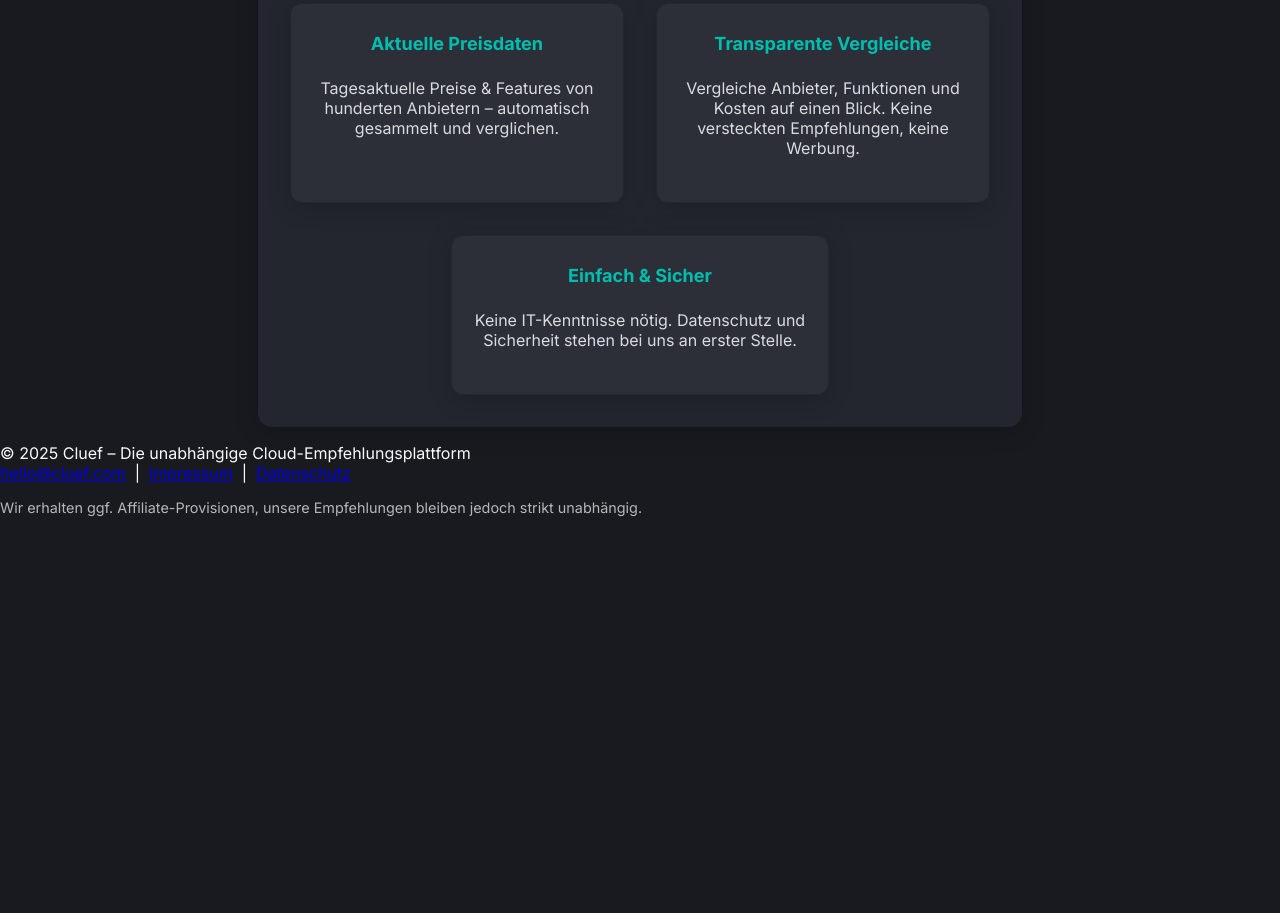
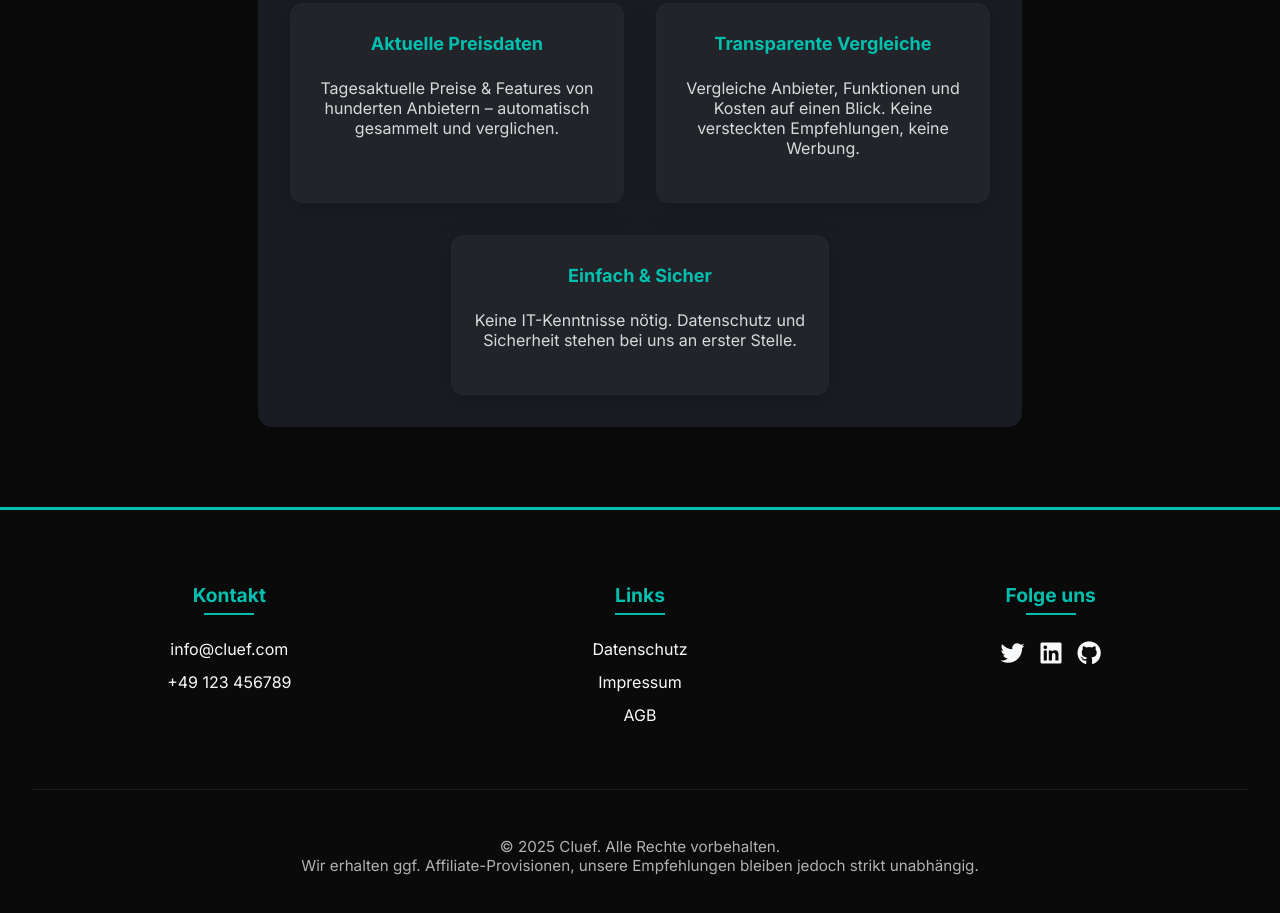
Before and after one commit to cluef/cluef-website, a website: page index.html in a window 1280 px wide. Shown: the part 1697-2610 px from the top of the page. Before the commit the page ends 2227 px from the top, so only its background shows below. Drawn offline with Linux system fonts and the light colour scheme; a script that the page names is missing.

Commit message:
Alle Änderungen für neues Deployment von cluef.com

```diff
--- a/index.html
+++ b/index.html
@@ -5,21 +5,25 @@
   <meta name="viewport" content="width=device-width, initial-scale=1.0">
   <title>Cluef – Cloud-Empfehlungsplattform</title>
   <link href="https://fonts.googleapis.com/css?family=Inter:400,700&display=swap" rel="stylesheet">
+  <link rel="stylesheet" href="https://cdnjs.cloudflare.com/ajax/libs/font-awesome/6.0.0/css/all.min.css">
   <style>
     :root {
-      --dark-bg: #181a20;
-      --card-bg: #23262f;
+      --dark-bg: #0a0a0a;
+      --card-bg: #191c22;
       --accent: #00bfae;
       --accent-hover: #009e93;
-      --text: #f9f9fb;
-      --muted: #2c2f38;
+      --text: #f8f9fa;
+      --muted: #22242a;
       --shadow: 0 4px 24px rgba(0,0,0,0.18);
+      --radius: 14px;
+      --transition: all 0.3s cubic-bezier(0.25,0.46,0.45,0.94);
     }
-    body {
-      font-family: 'Inter', Arial, sans-serif;
+    html, body {
       margin: 0;
+      padding: 0;
       background: var(--dark-bg);
       color: var(--text);
+      font-family: 'Inter', Arial, sans-serif;
       min-height: 100vh;
     }
     header {
@@ -29,6 +33,11 @@
       text-align: center;
       box-shadow: var(--shadow);
       position: relative;
+      animation: fadeInDown 0.8s;
+    }
+    @keyframes fadeInDown {
+      from { opacity: 0; transform: translateY(-40px);}
+      to { opacity: 1; transform: translateY(0);}
     }
     .logo {
       margin-bottom: 10px;
@@ -79,10 +88,11 @@
       font-weight: 600;
       cursor: pointer;
       margin-left: 8px;
-      transition: background 0.2s;
+      transition: background 0.2s, transform 0.2s;
     }
     #login-btn:hover, #logout-btn:hover {
       background: var(--accent-hover);
+      transform: scale(1.07);
     }
     #profile-info {
       display: inline-block;
@@ -93,6 +103,7 @@
       border-radius: 6px;
       padding: 4px 10px;
       vertical-align: middle;
+      transition: var(--transition);
     }
     .welcome-user {
       margin-top: 10px;
@@ -103,6 +114,7 @@
       padding: 6px 14px;
       border-radius: 8px;
       font-weight: 500;
+      animation: fadeInUp 1s;
     }
     .pro-hint {
       margin: 18px auto 0 auto;
@@ -114,6 +126,7 @@
       font-size: 1.05rem;
       box-shadow: var(--shadow);
       text-align: center;
+      animation: fadeInUp 1s 0.2s backwards;
     }
     .spinner {
       display: inline-block;
@@ -134,20 +147,21 @@
     }
     section.active {
       display: block;
-      animation: fadeIn 0.4s;
+      animation: fadeInUp 0.7s;
     }
-    @keyframes fadeIn {
-      from { opacity: 0; transform: translateY(20px);}
+    @keyframes fadeInUp {
+      from { opacity: 0; transform: translateY(40px);}
       to { opacity: 1; transform: translateY(0);}
     }
     .hero {
       max-width: 700px;
       margin: 48px auto 0 auto;
       background: var(--card-bg);
-      border-radius: 14px;
+      border-radius: var(--radius);
       box-shadow: var(--shadow);
       padding: 44px 32px 32px 32px;
       text-align: center;
+      animation: fadeInUp 1s 0.1s backwards;
     }
     .hero h2 {
       font-size: 2rem;
@@ -164,6 +178,7 @@
       display: flex;
       flex-direction: column;
       gap: 16px;
+      animation: fadeInUp 1.1s 0.2s backwards;
     }
     .hero textarea {
       padding: 13px;
@@ -176,6 +191,11 @@
       resize: vertical;
       background: var(--muted);
       color: var(--text);
+      transition: box-shadow 0.2s;
+    }
+    .hero textarea:focus {
+      box-shadow: 0 0 0 2px var(--accent);
+      outline: none;
     }
     .hero button {
       background: var(--accent);
@@ -186,11 +206,12 @@
       font-size: 1.1rem;
       font-weight: 700;
       cursor: pointer;
-      transition: background 0.2s, box-shadow 0.2s;
+      transition: background 0.2s, box-shadow 0.2s, transform 0.2s;
       box-shadow: 0 2px 8px rgba(0,191,174,0.09);
     }
     .hero button:hover {
       background: var(--accent-hover);
+      transform: scale(1.04);
     }
     .cloud-types {
       display: flex;
@@ -199,6 +220,7 @@
       margin: 44px auto 0 auto;
       max-width: 900px;
       flex-wrap: wrap;
+      animation: fadeInUp 1.1s 0.3s backwards;
     }
     .cloud-type {
       background: var(--muted);
@@ -211,6 +233,13 @@
       text-align: center;
       margin-bottom: 18px;
       border: 1px solid #23262f;
+      transition: transform 0.25s cubic-bezier(0.4,0.2,0.2,1);
+      opacity: 0;
+      animation: fadeInUp 0.9s 0.4s forwards;
+    }
+    .cloud-type:hover {
+      transform: translateY(-8px) scale(1.04);
+      box-shadow: 0 8px 32px 0 rgba(0,191,174,0.08);
     }
     .cloud-type h3 {
       margin-top: 0;
@@ -242,6 +271,7 @@
       flex-wrap: wrap;
       gap: 32px;
       justify-content: center;
+      animation: fadeInUp 1.1s 0.6s backwards;
     }
     .feature {
       background: var(--muted);
@@ -253,6 +283,13 @@
       max-width: 340px;
       text-align: center;
       border: 1px solid #23262f;
+      transition: transform 0.25s cubic-bezier(0.4,0.2,0.2,1);
+      opacity: 0;
+      animation: fadeInUp 0.9s 0.5s forwards;
+    }
+    .feature:hover {
+      transform: translateY(-8px) scale(1.04);
+      box-shadow: 0 8px 32px 0 rgba(0,191,174,0.08);
     }
     .feature h4 {
       margin-top: 0;
@@ -265,9 +302,10 @@
       opacity: 0.85;
     }
     .pricing {
-      background: #20232b;
+      background: #14161a;
       padding: 54px 0;
       margin-top: 62px;
+      animation: fadeInUp 1.1s 0.7s backwards;
     }
     .pricing-table {
       display: flex;
@@ -286,6 +324,13 @@
       max-width: 280px;
       text-align: center;
       border: 1px solid #23262f;
+      transition: transform 0.25s cubic-bezier(0.4,0.2,0.2,1);
+      opacity: 0;
+      animation: fadeInUp 0.9s 0.8s forwards;
+    }
+    .plan:hover {
+      transform: translateY(-8px) scale(1.04);
+      box-shadow: 0 8px 32px 0 rgba(0,191,174,0.08);
     }
     .plan h5 {
       margin-top: 0;
@@ -319,11 +364,12 @@
       font-size: 1rem;
       font-weight: 600;
       cursor: pointer;
-      transition: background 0.2s, box-shadow 0.2s;
+      transition: background 0.2s, box-shadow 0.2s, transform 0.2s;
       box-shadow: 0 2px 8px rgba(0,191,174,0.09);
     }
     .plan button:hover {
       background: var(--accent-hover);
+      transform: scale(1.04);
     }
     #recommendationResults {
       margin: 32px auto 0 auto;
@@ -337,6 +383,7 @@
       box-shadow: var(--shadow);
       text-align: left;
       white-space: pre-line;
+      animation: fadeInUp 1.2s 0.9s backwards;
     }
     .login-modal {
       position: fixed;
@@ -358,6 +405,7 @@
       max-width: 480px;
       text-align: center;
       box-shadow: var(--shadow);
+      animation: fadeInUp 0.7s;
     }
     .login-modal h3 {
       color: var(--accent);
@@ -366,10 +414,114 @@
     .login-modal p {
       margin-bottom: 24px;
     }
+    /* Responsive Design */
     @media (max-width: 900px) {
       .cloud-types, .features, .pricing-table { flex-direction: column; align-items: center; }
       .recommendation-page { padding: 18px; }
       #auth0-login-container { right: 10px; top: 10px;}
+    }
+    @media (max-width: 600px) {
+      header, .hero, .cloud-types, .features, .pricing-table, #recommendationResults {
+        padding-left: 10px;
+        padding-right: 10px;
+      }
+    }
+    /* Footer Styles */
+    footer {
+      background: var(--dark-bg);
+      color: var(--text);
+      padding: 3rem 2rem 2rem 2rem;
+      border-top: 3px solid var(--accent);
+      margin-top: 5rem;
+      text-align: center;
+      animation: fadeInUp 1.2s 1s backwards;
+    }
+    .footer-content {
+      max-width: 1200px;
+      margin: 0 auto;
+      display: grid;
+      grid-template-columns: repeat(auto-fit, minmax(250px, 1fr));
+      gap: 2rem;
+      justify-content: center;
+      align-items: start;
+    }
+    .footer-section {
+      opacity: 0;
+      animation: fadeInUp 0.8s ease-out forwards;
+      animation-delay: 0.3s;
+      transition: var(--transition);
+    }
+    .footer-section:hover {
+      transform: translateY(-5px);
+    }
+    .footer-section h4 {
+      color: var(--accent);
+      font-size: 1.2rem;
+      margin-bottom: 1.5rem;
+      position: relative;
+      padding-bottom: 0.5rem;
+    }
+    .footer-section h4::after {
+      content: '';
+      position: absolute;
+      bottom: 0;
+      left: 50%;
+      transform: translateX(-50%);
+      width: 50px;
+      height: 2px;
+      background: var(--accent);
+    }
+    .footer-links {
+      list-style: none;
+      padding: 0;
+    }
+    .footer-links li {
+      margin-bottom: 0.8rem;
+    }
+    .footer-links a {
+      color: var(--text);
+      text-decoration: none;
+      transition: var(--transition);
+    }
+    .footer-links a:hover {
+      color: var(--accent);
+      padding-left: 8px;
+    }
+    .social-links {
+      display: flex;
+      gap: 1rem;
+      margin-top: 1rem;
+      justify-content: center;
+    }
+    .social-links a {
+      font-size: 1.5rem;
+      color: var(--text);
+      transition: var(--transition);
+    }
+    .social-links a:hover {
+      color: var(--accent);
+      transform: scale(1.2);
+    }
+    .footer-bottom {
+      text-align: center;
+      margin-top: 3rem;
+      padding-top: 2rem;
+      border-top: 1px solid rgba(255,255,255,0.1);
+      opacity: 0.7;
+      font-size: 0.95em;
+    }
+    @media (max-width: 768px) {
+      .footer-content {
+        grid-template-columns: 1fr;
+        text-align: center;
+      }
+      .footer-section h4::after {
+        left: 50%;
+        transform: translateX(-50%);
+      }
+      .social-links {
+        justify-content: center;
+      }
     }
   </style>
 </head>
@@ -503,14 +655,36 @@
   </section>
 
   <footer>
-    <p>© 2025 Cluef – Die unabhängige Cloud-Empfehlungsplattform<br>
-      <a href="mailto:hello@cluef.com">hello@cluef.com</a>
-      &nbsp;|&nbsp;
-      <a href="/impressum.html">Impressum</a>
-      &nbsp;|&nbsp;
-      <a href="/datenschutz.html">Datenschutz</a>
-    </p>
-    <p style="font-size:0.9em; opacity:0.7;">Wir erhalten ggf. Affiliate-Provisionen, unsere Empfehlungen bleiben jedoch strikt unabhängig.</p>
+    <div class="footer-content">
+      <div class="footer-section">
+        <h4>Kontakt</h4>
+        <ul class="footer-links">
+          <li><a href="mailto:info@cluef.com">info@cluef.com</a></li>
+          <li><a href="tel:+49123456789">+49 123 456789</a></li>
+        </ul>
+      </div>
+      <div class="footer-section">
+        <h4>Links</h4>
+        <ul class="footer-links">
+          <li><a href="/datenschutz">Datenschutz</a></li>
+          <li><a href="/impressum">Impressum</a></li>
+          <li><a href="/agb">AGB</a></li>
+        </ul>
+      </div>
+      <div class="footer-section">
+        <h4>Folge uns</h4>
+        <div class="social-links">
+          <a href="#"><i class="fab fa-twitter"></i></a>
+          <a href="#"><i class="fab fa-linkedin"></i></a>
+          <a href="#"><i class="fab fa-github"></i></a>
+        </div>
+      </div>
+    </div>
+    <div class="footer-bottom">
+      <p>© 2025 Cluef. Alle Rechte vorbehalten.<br>
+        Wir erhalten ggf. Affiliate-Provisionen, unsere Empfehlungen bleiben jedoch strikt unabhängig.
+      </p>
+    </div>
   </footer>
 
   <!-- Auth0 SDK + Initialisierung nach Quickstart -->
```
